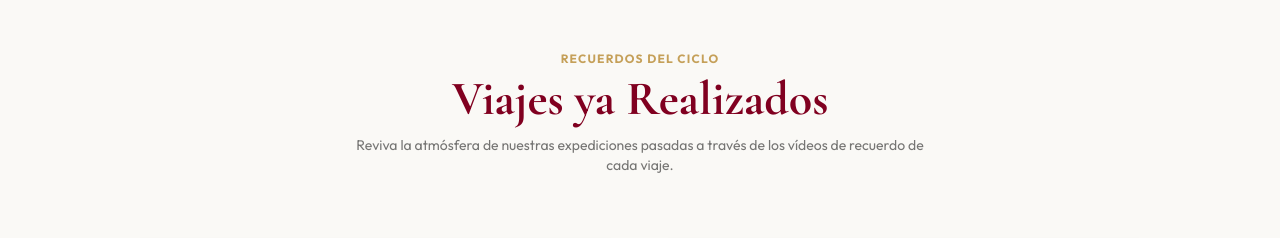
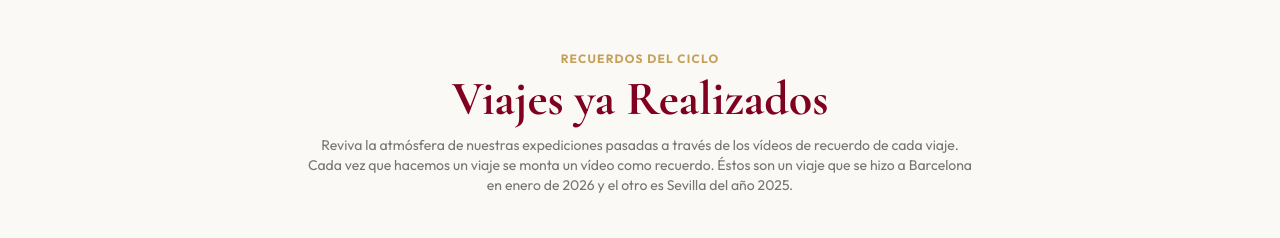
Before and after one commit to jigomez-gr/viajeabarcelonanoviembre, a Next.js app: page / in a window 1280 px wide. Shown: the part 6660-6898 px from the top of the page. Built offline with nearby package versions, Linux system fonts and the light colour scheme; no server answers; the database is empty.

Commit message:
style: update description of viajes realizados section

```diff
--- a/src/app/page.tsx
+++ b/src/app/page.tsx
@@ -429,8 +429,9 @@ export default async function Home() {
             <h2 className="font-serif text-3xl sm:text-5xl font-bold text-[#800020]">
               Viajes ya Realizados
             </h2>
-            <p className="text-sm text-[#1C1C1C]/60 mt-3 max-w-xl mx-auto">
+            <p className="text-sm text-[#1C1C1C]/60 mt-3 max-w-2xl mx-auto whitespace-pre-line">
               Reviva la atmósfera de nuestras expediciones pasadas a través de los vídeos de recuerdo de cada viaje.
+              Cada vez que hacemos un viaje se monta un vídeo como recuerdo. Éstos son un viaje que se hizo a Barcelona en enero de 2026 y el otro es Sevilla del año 2025.
             </p>
           </div>
 
```
